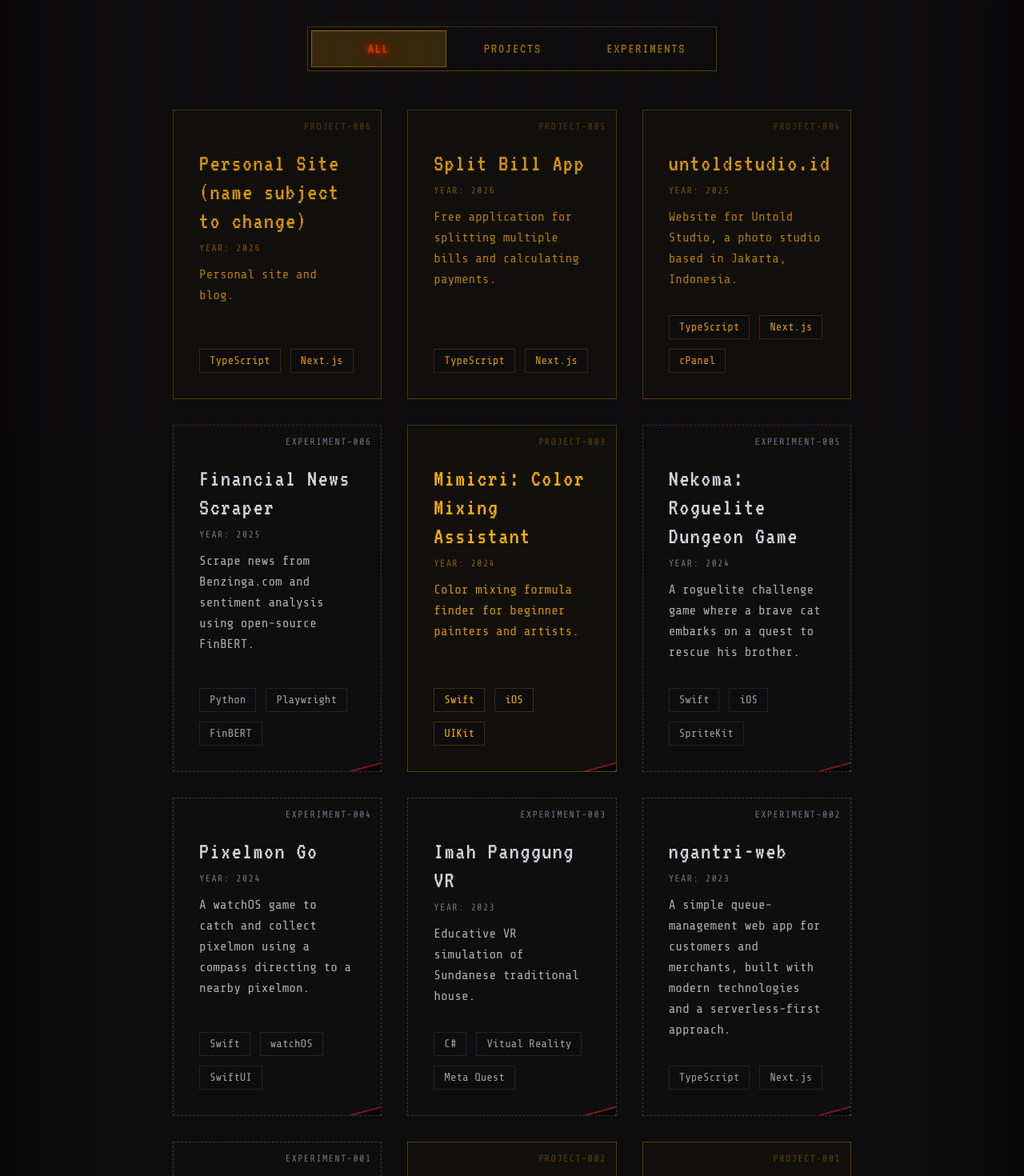
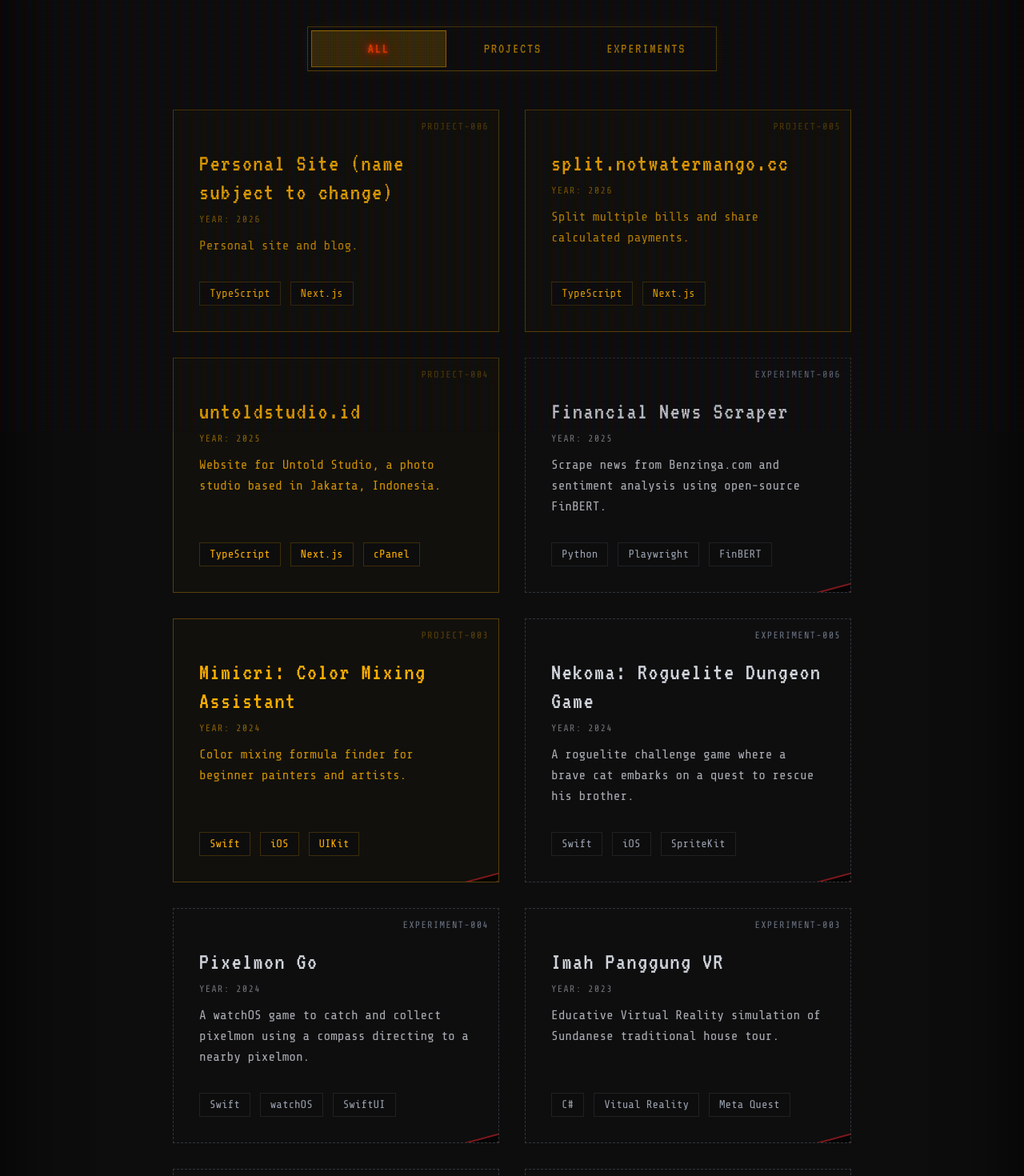
Before and after one commit to notwatermango/site, a Next.js app: page /projects in a window 1280 px wide. Shown: the part 260-1730 px from the top of the page at 80% size. Built offline with nearby package versions, Linux system fonts and the light colour scheme.

Commit message:
content: cols-2 and revise projects

```diff
--- a/app/projects/page.tsx
+++ b/app/projects/page.tsx
@@ -16,8 +16,8 @@ export default function Portfolio() {
     },
     {
       id: "PROJECT-005",
-      name: "Split Bill App",
-      description: "Free application for splitting multiple bills and calculating payments.",
+      name: "split.notwatermango.cc",
+      description: "Split multiple bills and share calculated payments.",
       link: "https://github.com/notwatermango/split-bill-app",
       tech: ["TypeScript", "Next.js"],
       year: 2026,
@@ -70,7 +70,7 @@ export default function Portfolio() {
     {
       id: "EXPERIMENT-003",
       name: "Imah Panggung VR",
-      description: "Educative VR simulation of Sundanese traditional house.",
+      description: "Educative Virtual Reality simulation of Sundanese traditional house tour.",
       tech: ["C#", "Vitual Reality", "Meta Quest"],
       link: "https://github.com/notwatermango/imah-panggung-VR",
       year: 2023,
@@ -172,7 +172,7 @@ export default function Portfolio() {
       </div>
 
       <div
-        className={`grid grid-cols-1 md:grid-cols-2 lg:grid-cols-3 gap-6 md:gap-8 transition-all duration-200 ${
+        className={`grid grid-cols-1 md:grid-cols-2 lg:grid-cols-2 gap-6 md:gap-8 transition-all duration-200 ${
           isGlitching ? "opacity-30 translate-x-[2px] blur-[1px]" : "opacity-100"
         }`}
       >
```
